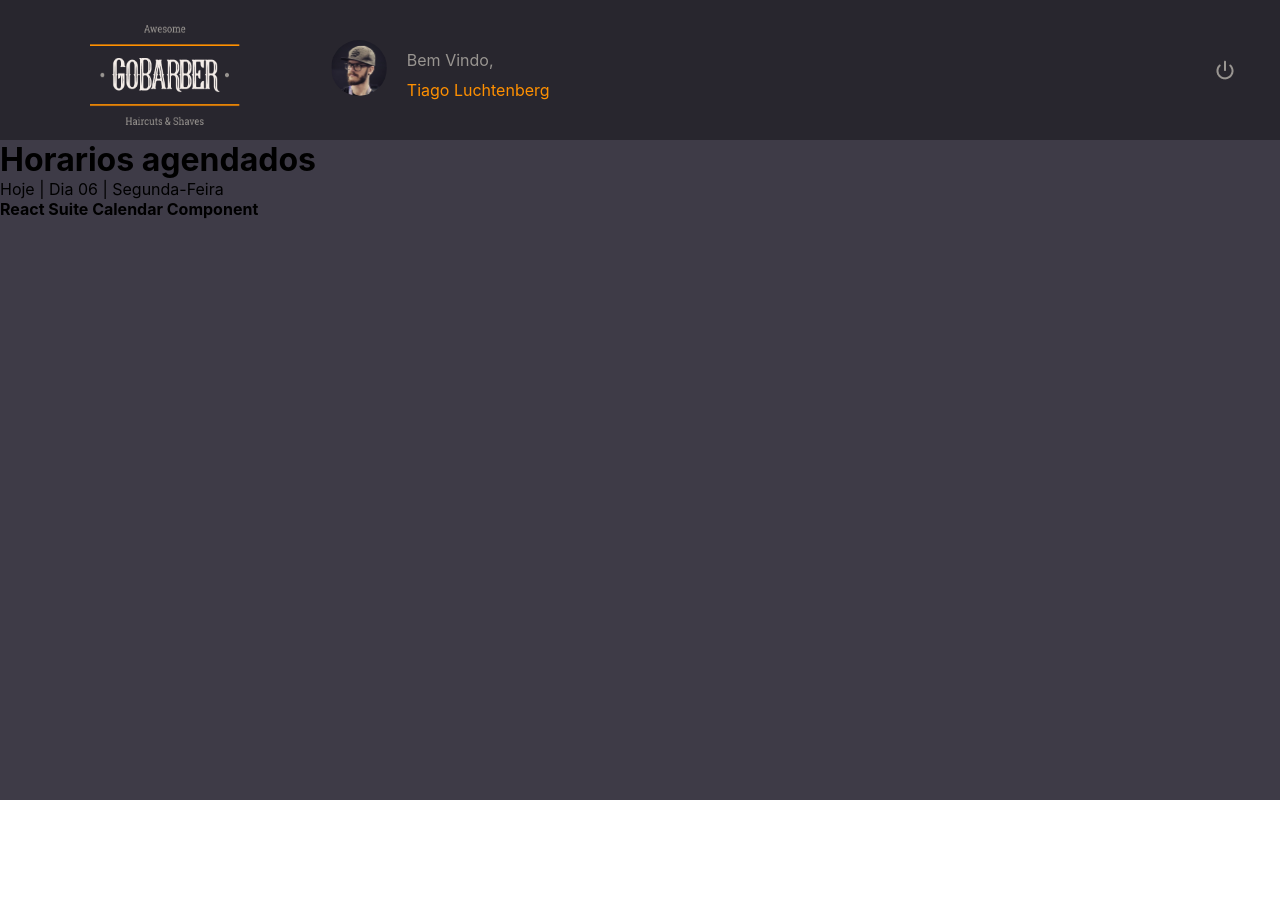
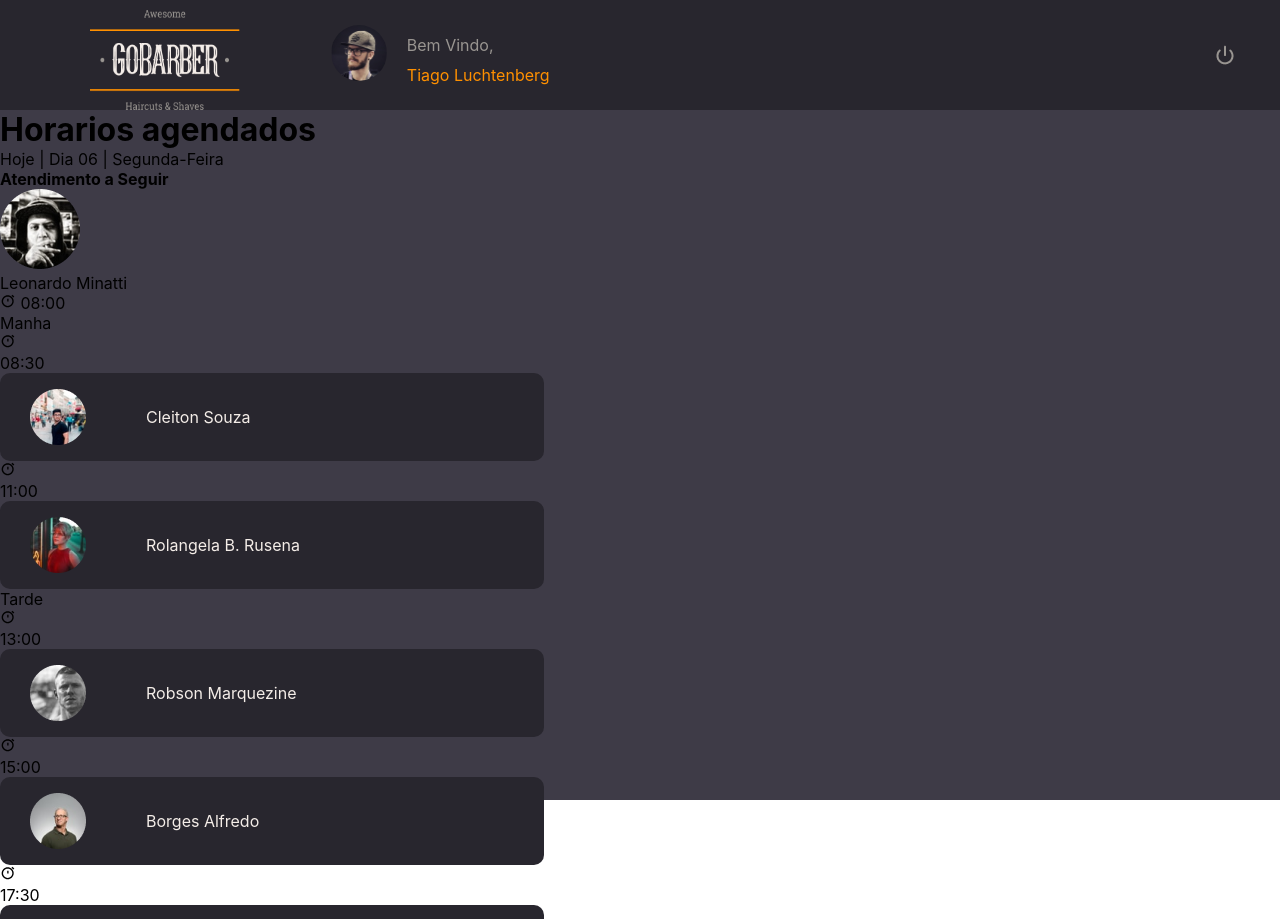
Before and after one commit to IvanMatt8/projectBarber, a React (Create React App) app: page / in a window 1280 px wide. Shown: the top 919 px of the page. Before the commit the page ends 800 px from the top, so only its background shows below. Built offline with nearby package versions, Linux system fonts and the light colour scheme.

Commit message:
:sparkles: Import dos components e images

```diff
--- a/src/pages/Home/index.js
+++ b/src/pages/Home/index.js
@@ -3,6 +3,14 @@ import "./style.css";
 import Logo from "../../assets/Logo.png";
 import Barber from "../../assets/barber.png";
 import Sair from "../../assets/Sair.png";
+import Card from "../../components/Card";
+import Leonardo from "../../assets/imageLeonardo.png";
+import Cleiton from "../../assets/imageCleiton.png";
+import Rolangela from "../../assets/imageRolangela.png";
+import Robson from "../../assets/imageRobson.png";
+import Borges from "../../assets/imageBorges.png";
+import Diego from "../../assets/imageDiego.png";
+import { CgStopwatch } from "react-icons/cg";
 
 function Home() {
   return (
@@ -30,8 +38,52 @@ function Home() {
           <h1>Horarios agendados </h1>
           <p>Hoje | Dia 06 | Segunda-Feira</p>
         </div>
+        <div className="contentAtendimento">
+          <h4>Atendimento a Seguir</h4>
+          <div className="cardAtendimento">
+            <span>
+              <img src={Leonardo} alt="imagem de cliente" />
+              <p>Leonardo Minatti</p>
+            </span>
+            <p>
+              <CgStopwatch className="iconRelogio" /> 08:00
+            </p>
+          </div>
+        </div>
         <div className="wrapperCalendario">
-          <h4>React Suite Calendar Component</h4>
+          <div className="horarioManha">
+            <p>Manha</p>
+            <span></span>
+            <div>
+              <CgStopwatch className="iconRelogio" />
+              <p>08:30</p> <Card img={Cleiton} name="Cleiton Souza" />
+            </div>
+            <div>
+              <CgStopwatch className="iconRelogio" />
+              <p>11:00</p>
+              <Card img={Rolangela} name="Rolangela B. Rusena" />
+            </div>
+          </div>
+          <div className="horarioTarde">
+            <p>Tarde</p>
+            <span></span>
+            <div>
+              <CgStopwatch className="iconRelogio" />
+              <p>13:00</p>
+              <Card img={Robson} name="Robson Marquezine" />
+            </div>
+            <div>
+              <CgStopwatch className="iconRelogio" />
+
+              <p>15:00</p>
+              <Card img={Borges} name="Borges Alfredo" />
+            </div>
+            <div>
+              <CgStopwatch className="iconRelogio" />
+              <p>17:30</p>
+              <Card img={Diego} name="Diego Fernandes" />
+            </div>
+          </div>
         </div>
       </div>
     </div>
```
